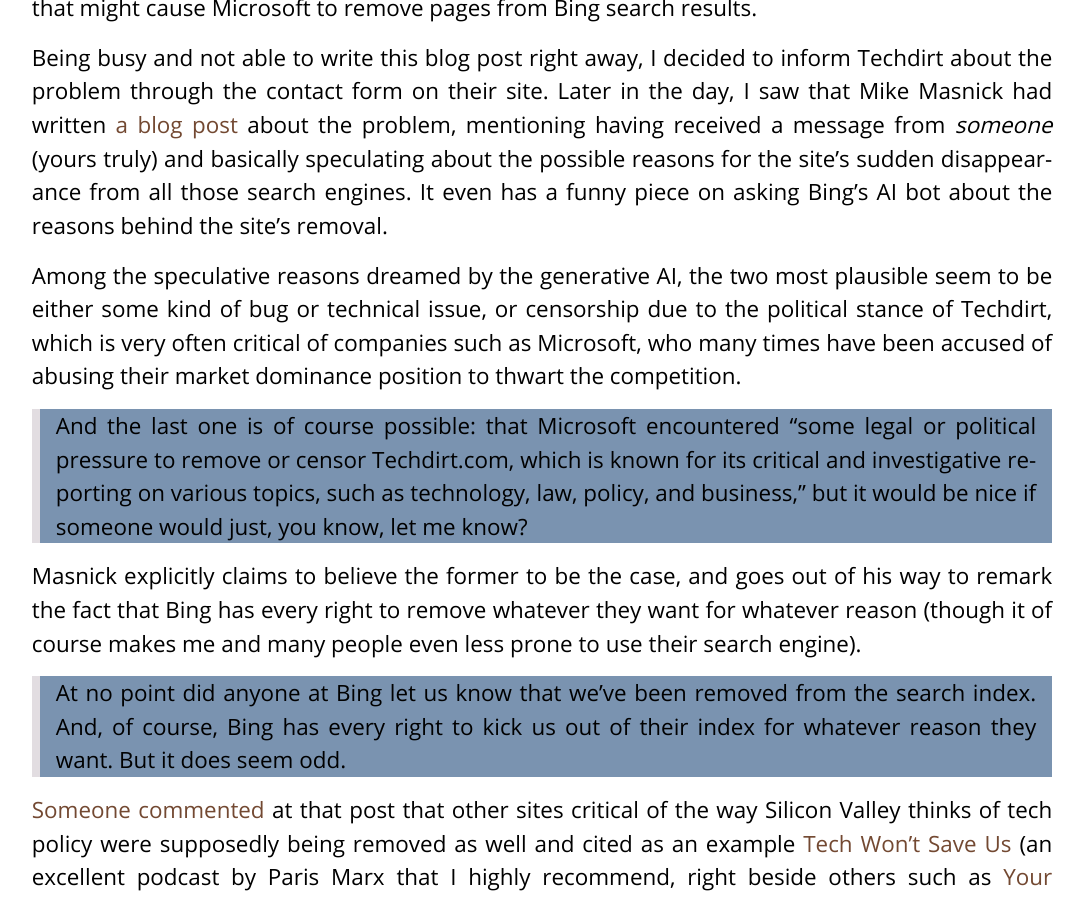
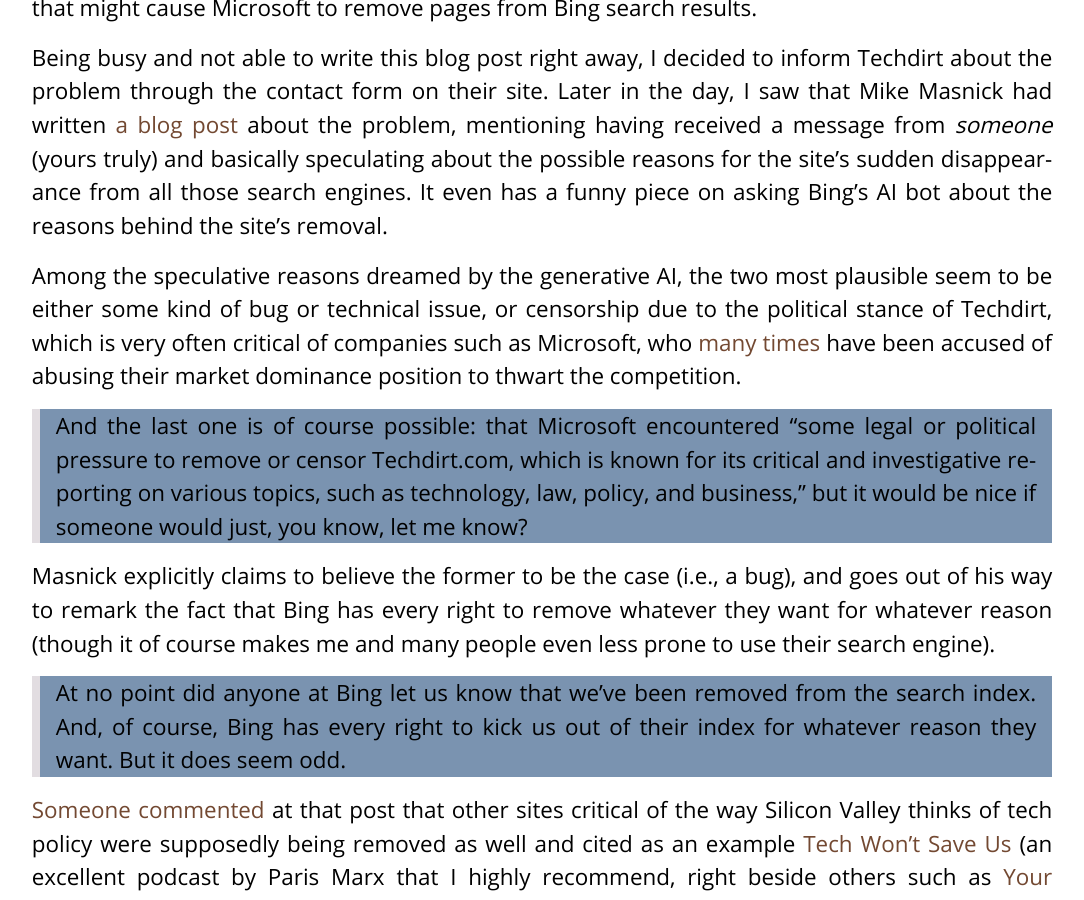
Before and after one commit to augusto-herrmann/augusto-herrmann.github.io, a Jekyll site: the page built from _posts/2023-07-27-techdirt-removed-from-duckduckgo-and-bing-search-results.md, in a window 1280 px wide and 900 px high, scrolled down 2928 px. Shown: the whole window, without its empty margins (98-1182 px from the left). Built offline with Jekyll 4.4.1, drawn with Linux system fonts in a browser that asks for light colours.

Commit message:
Add links, make reference clearer

```diff
--- a/_posts/2023-07-27-techdirt-removed-from-duckduckgo-and-bing-search-results.md
+++ b/_posts/2023-07-27-techdirt-removed-from-duckduckgo-and-bing-search-results.md
@@ -95,8 +95,11 @@
 Among the speculative reasons dreamed by the generative AI, the two most
 plausible seem to be either some kind of bug or technical issue, or
 censorship due to the political stance of Techdirt, which is very often
-critical of companies such as Microsoft, who many times have been accused
-of abusing their market dominance position to thwart the competition.
+critical of companies such as Microsoft, who
+[many](https://en.wikipedia.org/wiki/Microsoft_Corp._v._Commission)
+[times](https://www.wired.com/story/what-microsofts-antitrust-case-teaches-us-about-silicon-valley/)
+have been accused of abusing their market dominance position to thwart
+the competition.
 
 > And the last one is of course possible: that Microsoft encountered
 > “some legal or political pressure to remove or censor Techdirt.com,
@@ -104,10 +107,11 @@
 > topics, such as technology, law, policy, and business,” but it would be
 > nice if someone would just, you know, let me know?
 
-Masnick explicitly claims to believe the former to be the case, and goes
-out of his way to remark the fact that Bing has every right to remove
-whatever they want for whatever reason (though it of course makes me and
-many people even less prone to use their search engine).
+Masnick explicitly claims to believe the former to be the case (i.e., a
+bug), and goes out of his way to remark the fact that Bing has every
+right to remove whatever they want for whatever reason (though it of
+course makes me and many people even less prone to use their search
+engine).
 
 > At no point did anyone at Bing let us know that we’ve been removed from
 > the search index. And, of course, Bing has every right to kick us out
```
